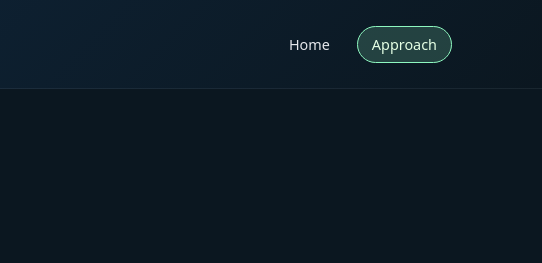
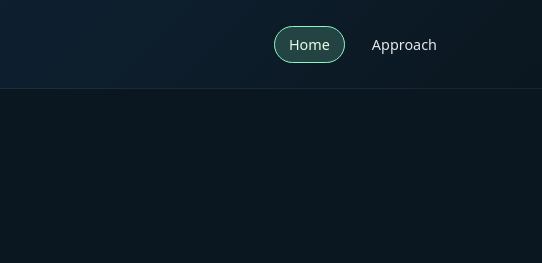
Before and after one commit to Brioncka/SafeSight, a plain HTML site: page approach.html in a window 1280 px wide. Shown: the top 263 px of the page, 738-1280 px from the left. Drawn offline with Linux system fonts and the light colour scheme.

Commit message:
Refactor header and navigation structure in approach.html

```diff
--- a/approach.html
+++ b/approach.html
@@ -9,7 +9,10 @@
 <header class="site-header">
   <div class="container header-inner">
     <div class="brand">
-        <img src="assets/images/safesight-logo.png" alt="Safesight logo" class="logo" />
+      <img src="assets/images/safesight-logo.png"
+           alt="Safesight logo"
+           class="logo" />
+
       <div>
         <h1>Safesight</h1>
         <p class="tagline">Preventing Accidents with AI-Powered Wildlife Detection</p>
@@ -17,11 +20,12 @@
     </div>
 
     <nav class="nav">
-        <a href="index.html" class="nav-link">Home</a>
-        <a href="approach.html" class="nav-link active">Approach</a>
+      <a href="index.html" class="nav-link active">Home</a>
+      <a href="approach.html" class="nav-link">Approach</a>
     </nav>
   </div>
 </header>
+
 
   <main>
     <section class="section hero-sm">
```
Lines whose indentation alone changed are shown as unchanged.
